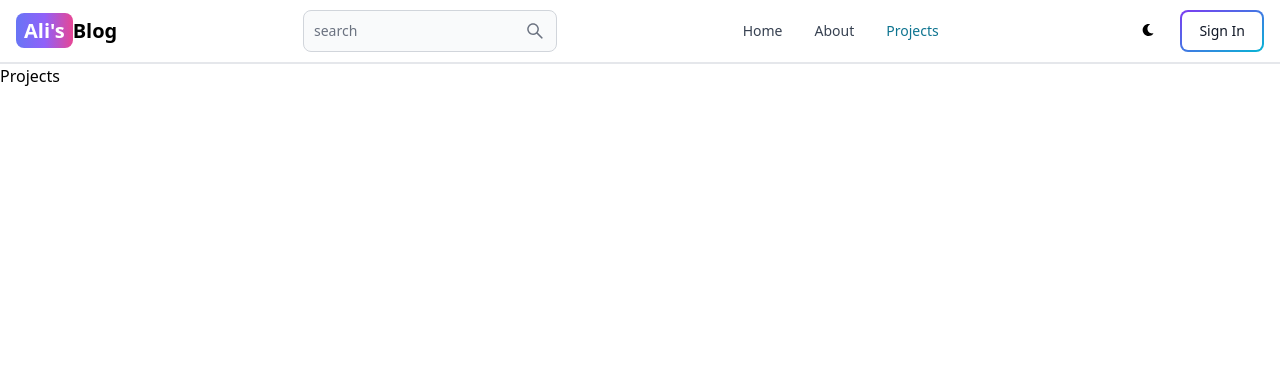
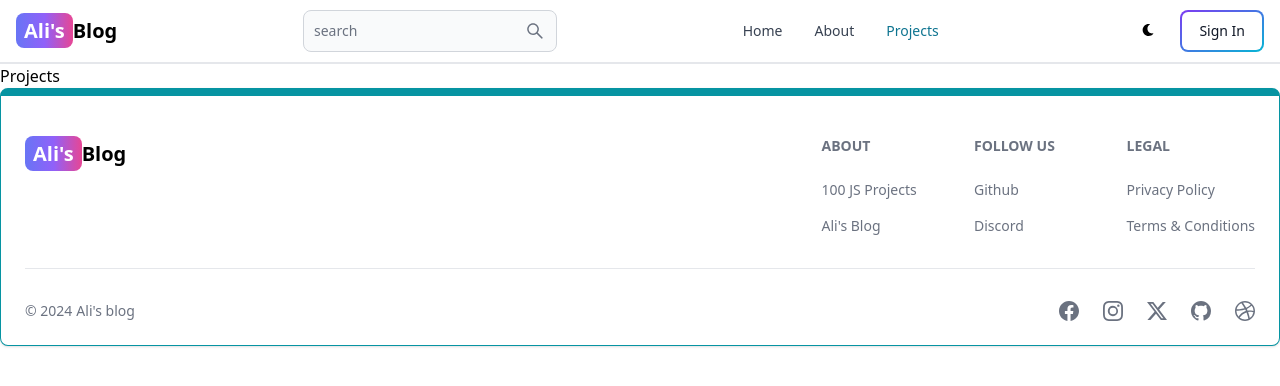
Before and after one commit to AliSAlSaghir/mern-blogs-app, a React (Vite) app in the folder frontend/: page /projects in a window 1280 px wide. Shown: the top 386 px of the page. Built offline with nearby package versions, Linux system fonts and the light colour scheme.

Commit message:
create the footer component

```diff
--- a/frontend/src/App.jsx
+++ b/frontend/src/App.jsx
@@ -8,6 +8,7 @@
 import Dashboard from "./pages/Dashboard";
 import Projects from "./pages/Projects";
 import Header from "./components/Header";
+import FooterCom from "./components/Footer";
 export default function App() {
   return (
     <BrowserRouter>
@@ -21,6 +22,7 @@
         <Route path="/dashboard" element={<Dashboard />} />
         <Route path="/projects" element={<Projects />} />
       </Routes>
+      <FooterCom />
     </BrowserRouter>
   );
 }
--- /dev/null
+++ b/frontend/src/components/Footer.jsx
@@ -0,0 +1,93 @@
+import { Footer } from "flowbite-react";
+import React from "react";
+import { Link } from "react-router-dom";
+import {
+  BsDribbble,
+  BsFacebook,
+  BsGithub,
+  BsInstagram,
+  BsTwitterX,
+} from "react-icons/bs";
+
+const FooterCom = () => {
+  return (
+    <Footer container className="border border-t-8 border-teal-500">
+      <div className="w-full mx-auto max-w-7xl">
+        <div className="grid justify-between w-full sm:flex md:grid-cols-1">
+          <div className="mt-5">
+            <Link
+              to="/"
+              className="self-center text-lg font-semibold whitespace-nowrap sm:text-xl dark:text-white"
+            >
+              <span className="px-2 py-1 text-white rounded-lg bg-gradient-to-r from-indigo-500 via-purple-500 to-pink-500">
+                Ali's
+              </span>
+              Blog
+            </Link>
+          </div>
+          <div className="grid grid-cols-2 gap-8 mt-4 sm:grid-cols-3 sm:gap-6">
+            <div>
+              <Footer.Title title="About" />
+              <Footer.LinkGroup col>
+                <Footer.Link
+                  href="https://www.100jsprojects.com"
+                  target="_blank"
+                  rel="noopner noreferrer"
+                >
+                  100 JS Projects
+                </Footer.Link>
+                <Footer.Link
+                  href="/about"
+                  target="_blank"
+                  rel="noopner noreferrer"
+                >
+                  Ali's Blog
+                </Footer.Link>
+              </Footer.LinkGroup>
+            </div>
+            <div>
+              <Footer.Title title="Follow us" />
+              <Footer.LinkGroup col>
+                <Footer.Link
+                  href="https://github.com/AliSAlSaghir"
+                  target="_blank"
+                  rel="noopner noreferrer"
+                >
+                  Github
+                </Footer.Link>
+                <Footer.Link href="#">Discord</Footer.Link>
+              </Footer.LinkGroup>
+            </div>
+            <div>
+              <Footer.Title title="Legal" />
+              <Footer.LinkGroup col>
+                <Footer.Link href="#">Privacy Policy</Footer.Link>
+                <Footer.Link href="#">Terms &amp; Conditions</Footer.Link>
+              </Footer.LinkGroup>
+            </div>
+          </div>
+        </div>
+        <Footer.Divider />
+        <div className="w-full sm:flex sm:items-center sm:justify-between">
+          <Footer.Copyright
+            href="#"
+            by="Ali's blog"
+            year={new Date().getFullYear()}
+          />
+          <div className="flex gap-6 mt-4 sm:mt-0 sm:justify-center">
+            <Footer.Icon href="#" icon={BsFacebook} />
+            <Footer.Icon href="#" icon={BsInstagram} />
+            <Footer.Icon href="#" icon={BsTwitterX} />
+            <Footer.Icon
+              href="https://github.com/AliSAlSaghir"
+              icon={BsGithub}
+            />
+            <Footer.Icon href="#" icon={BsDribbble} />
+          </div>
+        </div>
+      </div>
+    </Footer>
+  );
+};
+
+export default FooterCom;
```
